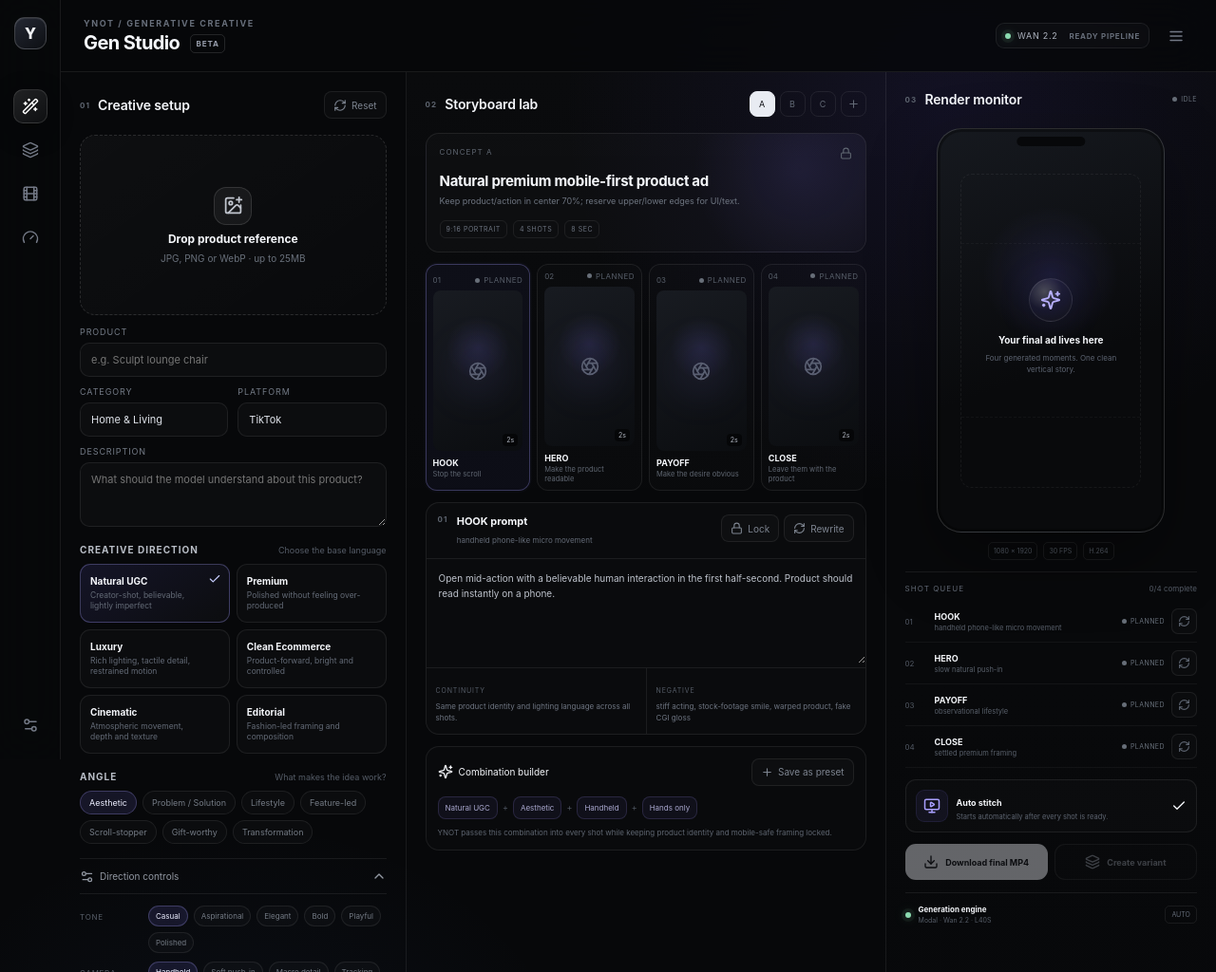
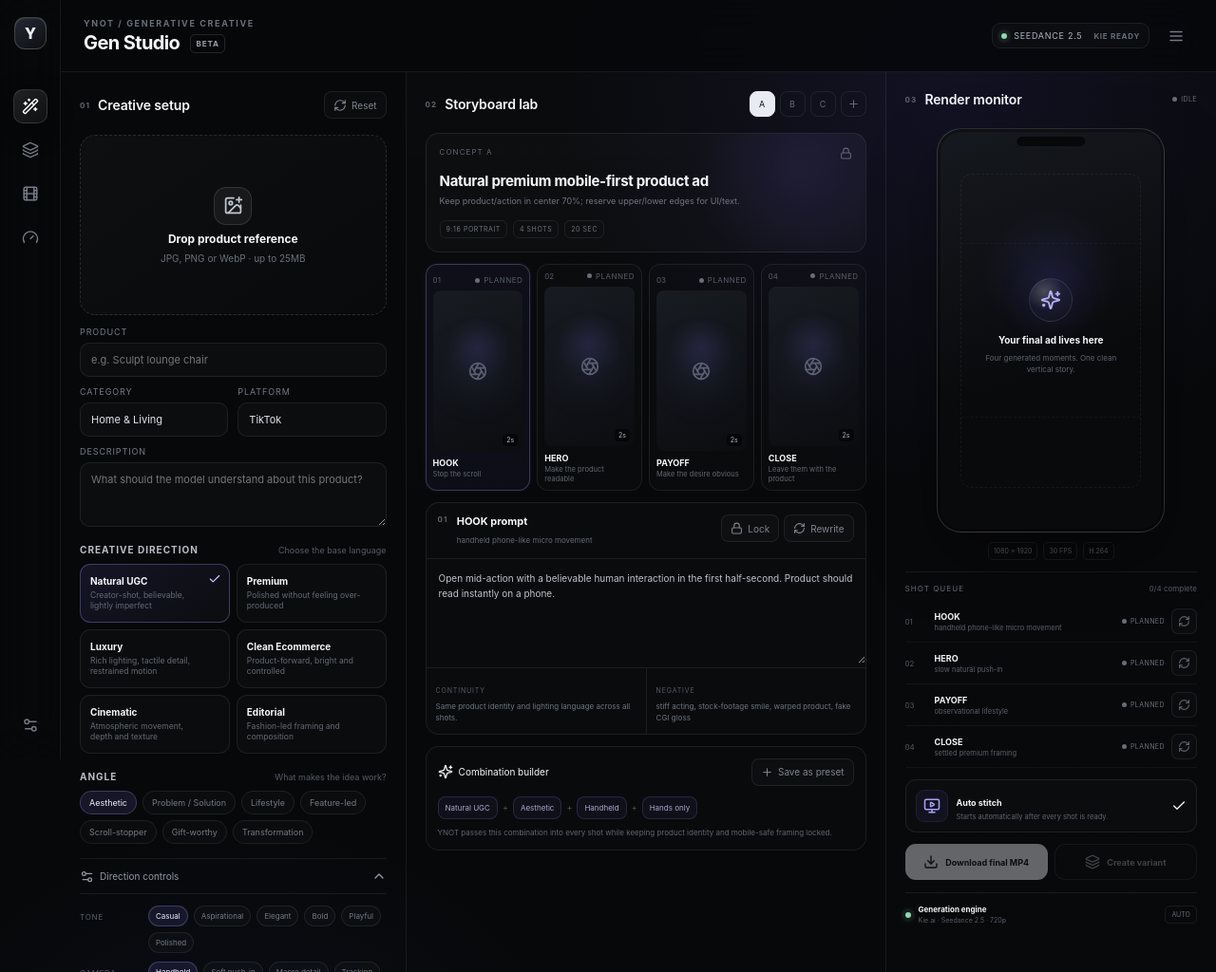
Before and after one commit to tonykone555/Ynotvideogen, a Next.js app in the folder studio/: page / in a window 1280 px wide. Shown: the top 1024 px of the page at 95% size. Built offline with nearby package versions, Linux system fonts and the light colour scheme; no server answers.

Commit message:
Point Studio at Kie/Seedance defaults

```diff
--- a/studio/app/page.tsx
+++ b/studio/app/page.tsx
@@ -167,7 +167,7 @@ export default function StudioPage() {
   const [description, setDescription] = useState("");
   const [category, setCategory] = useState("Home & Living");
   const [platform, setPlatform] = useState("tiktok");
-  const [duration, setDuration] = useState(2);
+  const [duration, setDuration] = useState(5);
   const [productImage, setProductImage] = useState<string | null>(null);
   const [productFile, setProductFile] = useState<File | null>(null);
   const [remoteImageUrl, setRemoteImageUrl] = useState("");
@@ -316,7 +316,7 @@ export default function StudioPage() {
             <h1>Gen Studio <span className="beta">BETA</span></h1>
           </div>
           <div className="topActions">
-            <div className="engineBadge"><span className="pulse"/> WAN 2.2 <b>READY PIPELINE</b></div>
+            <div className="engineBadge"><span className="pulse"/> SEEDANCE 2.5 <b>KIE READY</b></div>
             <button className="iconBtn"><Menu size={18}/></button>
           </div>
         </header>
@@ -510,7 +510,7 @@ export default function StudioPage() {
             </div>
 
             <div className="providerCard">
-              <div><span className="providerDot"/><div><strong>Generation engine</strong><small>Modal · Wan 2.2 · L40S</small></div></div>
+              <div><span className="providerDot"/><div><strong>Generation engine</strong><small>Kie.ai · Seedance 2.5 · 720p</small></div></div>
               <span className="providerTag">AUTO</span>
             </div>
           </section>
```
